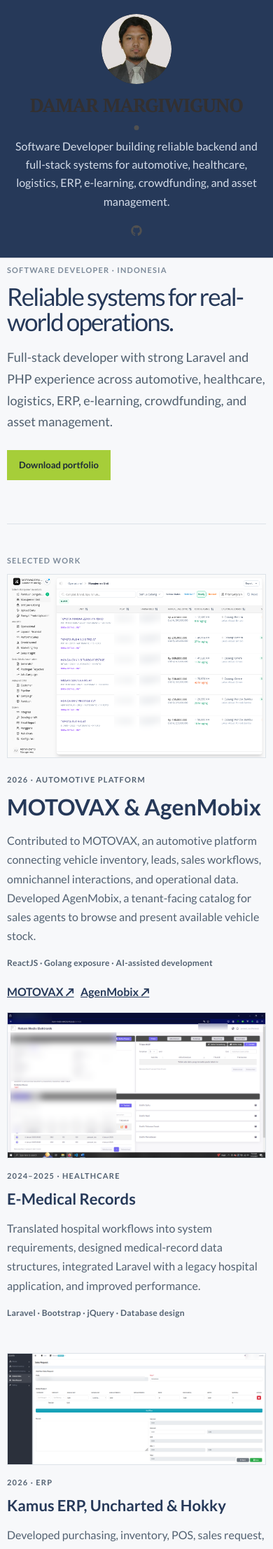
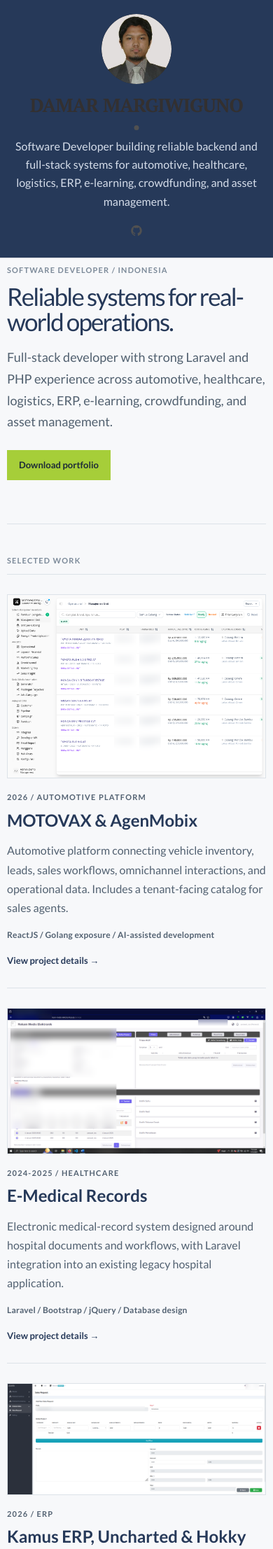
Before and after one commit to seadramon/seadramon.github.io, a Jekyll site: the page built from index.html, in a window 390 px wide. Shown: the top 2213 px of the page at 70% size. Built offline with Jekyll 4.4.1, drawn with Linux system fonts in a browser that asks for light colours; some of the changed text lies outside the part shown.

Commit message:
Add clickable project listings and detail pages

```diff
--- a/assets/css/portfolio.css
+++ b/assets/css/portfolio.css
@@ -30,4 +30,20 @@
 .skill-list dt { color: #788695; font-size: 12px; font-weight: 700; text-transform: uppercase; }
 .skill-list dd { margin: 0; color: #33485c; font-weight: 700; }
 .more-work > p:last-child { margin: 0; color: #33485c; font-size: 21px; font-weight: 700; line-height: 1.45; }
-@media only screen and (max-width: 768px) { .portfolio-intro { padding-top: 0; } .portfolio-feature, .project-grid { grid-template-columns: 1fr; } .portfolio-feature { gap: 22px; } .skill-list div { grid-template-columns: 1fr; gap: 5px; } }
+.project-list { border-top: 1px solid #dce2e8; }
+.project-list-item { display: grid; grid-template-columns: 38% 1fr; gap: 28px; padding: 28px 0; border-bottom: 1px solid #dce2e8; }
+.project-list-item img { display: block; width: 100%; border: 1px solid #dce2e8; transition: opacity .2s ease; }
+.project-image-link:hover img { opacity: .82; }
+.project-list-item h2 { margin: 0 0 12px; color: var(--accent); font-size: 28px; line-height: 1.1; }
+.project-list-item h2 a { color: inherit; text-decoration: none; }
+.project-list-item h2 a:hover, .read-project:hover { color: #6f9614; }
+.project-list-item p { color: #526171; line-height: 1.7; }
+.read-project, .back-link { color: var(--accent); font-size: 13px; font-weight: 700; text-decoration: none; }
+.project-detail { max-width: 800px; }
+.project-detail h1 { margin: 14px 0 24px; color: var(--accent); font-size: clamp(34px, 5vw, 54px); line-height: 1.06; }
+.project-detail h2 { margin: 34px 0 12px; color: var(--accent); font-size: 24px; }
+.project-detail > img { display: block; width: 100%; border: 1px solid #dce2e8; }
+.project-detail p, .project-detail li { color: #526171; line-height: 1.8; }
+.project-detail ul { padding-left: 22px; }
+.project-detail .back-link { display: inline-block; margin-bottom: 32px; }
+@media only screen and (max-width: 768px) { .portfolio-intro { padding-top: 0; } .portfolio-feature, .project-grid, .project-list-item { grid-template-columns: 1fr; } .portfolio-feature, .project-list-item { gap: 18px; } .skill-list div { grid-template-columns: 1fr; gap: 5px; } .project-list-item h2 { font-size: 24px; } }
--- a/index.html
+++ b/index.html
@@ -5,7 +5,7 @@
 ---
 
 <section class="portfolio-intro">
-  <p class="kicker">Software Developer · Indonesia</p>
+  <p class="kicker">Software Developer / Indonesia</p>
   <h1>Reliable systems for real-world operations.</h1>
   <p class="lead">Full-stack developer with strong Laravel and PHP experience across automotive, healthcare, logistics, ERP, e-learning, crowdfunding, and asset management.</p>
   <p><a class="portfolio-button" href="{{ '/assets/files/Damar-Margiwiguno-Portfolio.docx' | relative_url }}" download>Download portfolio</a></p>
@@ -13,36 +13,26 @@
 
 <section class="portfolio-section">
   <p class="section-label">Selected work</p>
-  <article class="portfolio-feature">
-    <img src="{{ '/assets/img/motovax-unit-management.png' | relative_url }}" alt="MOTOVAX unit management interface" />
-    <div>
-      <p class="project-meta">2026 · Automotive platform</p>
-      <h2>MOTOVAX &amp; AgenMobix</h2>
-      <p>Contributed to MOTOVAX, an automotive platform connecting vehicle inventory, leads, sales workflows, omnichannel interactions, and operational data. Developed AgenMobix, a tenant-facing catalog for sales agents to browse and present available vehicle stock.</p>
-      <p class="stack">ReactJS · Golang exposure · AI-assisted development</p>
-      <p><a href="https://motovax.ai/" target="_blank" rel="noreferrer">MOTOVAX ↗</a> &nbsp; <a href="https://agenmobix.id/" target="_blank" rel="noreferrer">AgenMobix ↗</a></p>
-    </div>
-  </article>
-
-  <div class="project-grid">
-    <article class="project-card"><img src="{{ '/assets/img/medical-records.png' | relative_url }}" alt="Electronic medical records interface" /><p class="project-meta">2024–2025 · Healthcare</p><h2>E-Medical Records</h2><p>Translated hospital workflows into system requirements, designed medical-record data structures, integrated Laravel with a legacy hospital application, and improved performance.</p><p class="stack">Laravel · Bootstrap · jQuery · Database design</p></article>
-    <article class="project-card"><img src="{{ '/assets/img/kamus-erp.png' | relative_url }}" alt="ERP sales request interface" /><p class="project-meta">2026 · ERP</p><h2>Kamus ERP, Uncharted &amp; Hokky</h2><p>Developed purchasing, inventory, POS, sales request, purchase order, and specialised operational sorting workflows across multiple ERP systems.</p><p class="stack">Laravel · MySQL · REST API</p></article>
-    <article class="project-card"><img src="{{ '/assets/img/briton-lms.png' | relative_url }}" alt="Briton learning platform dashboard" /><p class="project-meta">2026 · E-learning</p><h2>Briton Learning Platform</h2><p>Extended Course, IELTS, and Live Class features while improving stability and the learning experience in a production LMS.</p><p class="stack">Laravel · LMS · Production maintenance</p><p><a href="https://learn.onbriton.com/" target="_blank" rel="noreferrer">Visit platform ↗</a></p></article>
-    <article class="project-card"><img src="{{ '/assets/img/hijabsheily-dashboard.png' | relative_url }}" alt="Internal management system dashboard" /><p class="project-meta">2024–Present · Operations</p><h2>HijabSheily IMS</h2><p>Maintained an internal system for inventory, orders, quality control, reporting, and real-time Telegram notifications.</p><p class="stack">Laravel · Inventory · Telegram integration</p></article>
+  <div class="project-list">
+    <article class="project-list-item"><a class="project-image-link" href="{{ '/work/motovax/' | relative_url }}"><img src="{{ '/assets/img/motovax-unit-management.png' | relative_url }}" alt="MOTOVAX unit management interface" /></a><div><p class="project-meta">2026 / Automotive platform</p><h2><a href="{{ '/work/motovax/' | relative_url }}">MOTOVAX &amp; AgenMobix</a></h2><p>Automotive platform connecting vehicle inventory, leads, sales workflows, omnichannel interactions, and operational data. Includes a tenant-facing catalog for sales agents.</p><p class="stack">ReactJS / Golang exposure / AI-assisted development</p><a class="read-project" href="{{ '/work/motovax/' | relative_url }}">View project details &rarr;</a></div></article>
+    <article class="project-list-item"><a class="project-image-link" href="{{ '/work/e-medical-records/' | relative_url }}"><img src="{{ '/assets/img/medical-records.png' | relative_url }}" alt="Electronic medical records interface" /></a><div><p class="project-meta">2024-2025 / Healthcare</p><h2><a href="{{ '/work/e-medical-records/' | relative_url }}">E-Medical Records</a></h2><p>Electronic medical-record system designed around hospital documents and workflows, with Laravel integration into an existing legacy hospital application.</p><p class="stack">Laravel / Bootstrap / jQuery / Database design</p><a class="read-project" href="{{ '/work/e-medical-records/' | relative_url }}">View project details &rarr;</a></div></article>
+    <article class="project-list-item"><a class="project-image-link" href="{{ '/work/erp-systems/' | relative_url }}"><img src="{{ '/assets/img/kamus-erp.png' | relative_url }}" alt="ERP sales request interface" /></a><div><p class="project-meta">2026 / ERP</p><h2><a href="{{ '/work/erp-systems/' | relative_url }}">Kamus ERP, Uncharted &amp; Hokky</a></h2><p>Multiple ERP systems for purchasing, inventory, POS, sales request, purchase order, and specialised operational sorting workflows.</p><p class="stack">Laravel / MySQL / REST API</p><a class="read-project" href="{{ '/work/erp-systems/' | relative_url }}">View project details &rarr;</a></div></article>
+    <article class="project-list-item"><a class="project-image-link" href="{{ '/work/briton-learning-platform/' | relative_url }}"><img src="{{ '/assets/img/briton-lms.png' | relative_url }}" alt="Briton learning platform dashboard" /></a><div><p class="project-meta">2026 / E-learning</p><h2><a href="{{ '/work/briton-learning-platform/' | relative_url }}">Briton Learning Platform</a></h2><p>Production learning platform extended across Course, IELTS, and Live Class features, with stability and user-experience improvements.</p><p class="stack">Laravel / LMS / Production maintenance</p><a class="read-project" href="{{ '/work/briton-learning-platform/' | relative_url }}">View project details &rarr;</a></div></article>
+    <article class="project-list-item"><a class="project-image-link" href="{{ '/work/hijabsheily-ims/' | relative_url }}"><img src="{{ '/assets/img/hijabsheily-dashboard.png' | relative_url }}" alt="Internal management system dashboard" /></a><div><p class="project-meta">2024-Present / Operations</p><h2><a href="{{ '/work/hijabsheily-ims/' | relative_url }}">HijabSheily IMS</a></h2><p>Internal management system for inventory, order processing, quality control, reporting, and real-time Telegram notifications.</p><p class="stack">Laravel / Inventory / Telegram integration</p><a class="read-project" href="{{ '/work/hijabsheily-ims/' | relative_url }}">View project details &rarr;</a></div></article>
   </div>
 </section>
 
 <section class="portfolio-section skills-section">
   <p class="section-label">Technical toolkit</p>
   <dl class="skill-list">
-    <div><dt>Backend</dt><dd>PHP · Laravel · CodeIgniter · REST API</dd></div>
-    <div><dt>Databases</dt><dd>MySQL · PostgreSQL · Oracle · SQL Server</dd></div>
-    <div><dt>Frontend</dt><dd>JavaScript · Vue.js · jQuery · Bootstrap · HTML</dd></div>
-    <div><dt>Engineering</dt><dd>API integration · Database design · Optimization · Code review · AI-assisted development</dd></div>
+    <div><dt>Backend</dt><dd>PHP / Laravel / CodeIgniter / REST API</dd></div>
+    <div><dt>Databases</dt><dd>MySQL / PostgreSQL / Oracle / SQL Server</dd></div>
+    <div><dt>Frontend</dt><dd>JavaScript / Vue.js / jQuery / Bootstrap / HTML</dd></div>
+    <div><dt>Engineering</dt><dd>API integration / Database design / Optimization / Code review / AI-assisted development</dd></div>
   </dl>
 </section>
 
 <section class="portfolio-section more-work">
   <p class="section-label">Additional experience</p>
-  <p>SIMRS eHOS · Fulusme.id · Inboks CMS · LODI Operational Dashboard · LODI Billing System · Transport Management System · English Proficiency Test · Asset Management for PDAM Surya Sembada</p>
+  <p>SIMRS eHOS / Fulusme.id / Inboks CMS / LODI Operational Dashboard / LODI Billing System / Transport Management System / English Proficiency Test / Asset Management for PDAM Surya Sembada</p>
 </section>
```
Also changed, not shown: work/briton-learning-platform.md (added, +19 -0 lines), work/e-medical-records.md (added, +18 -0 lines), work/erp-systems.md (added, +18 -0 lines), work/hijabsheily-ims.md (added, +18 -0 lines), work/motovax.md (added, +19 -0 lines).
